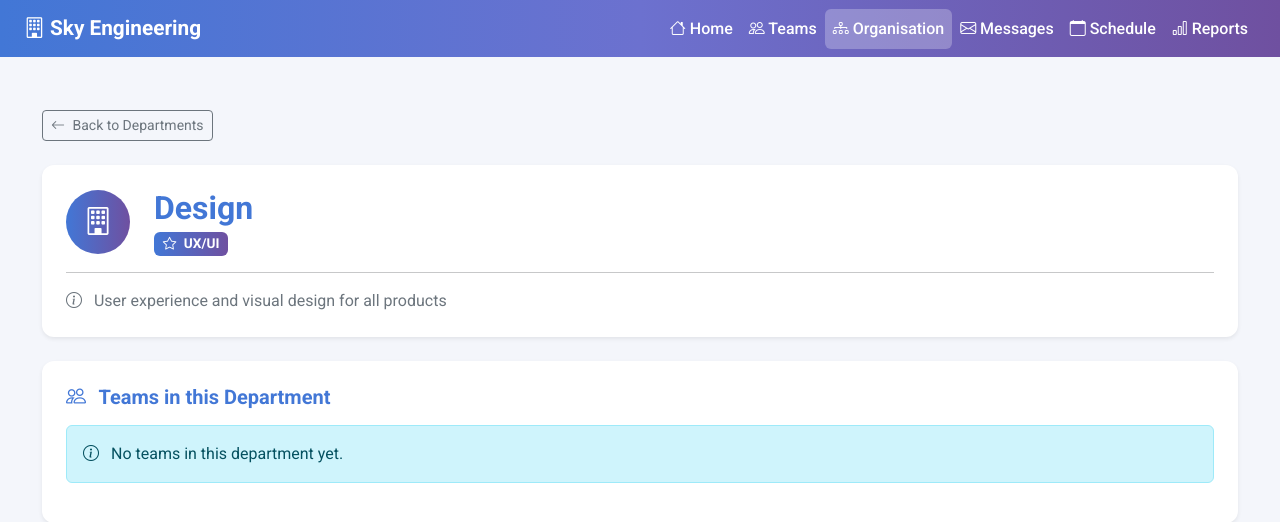
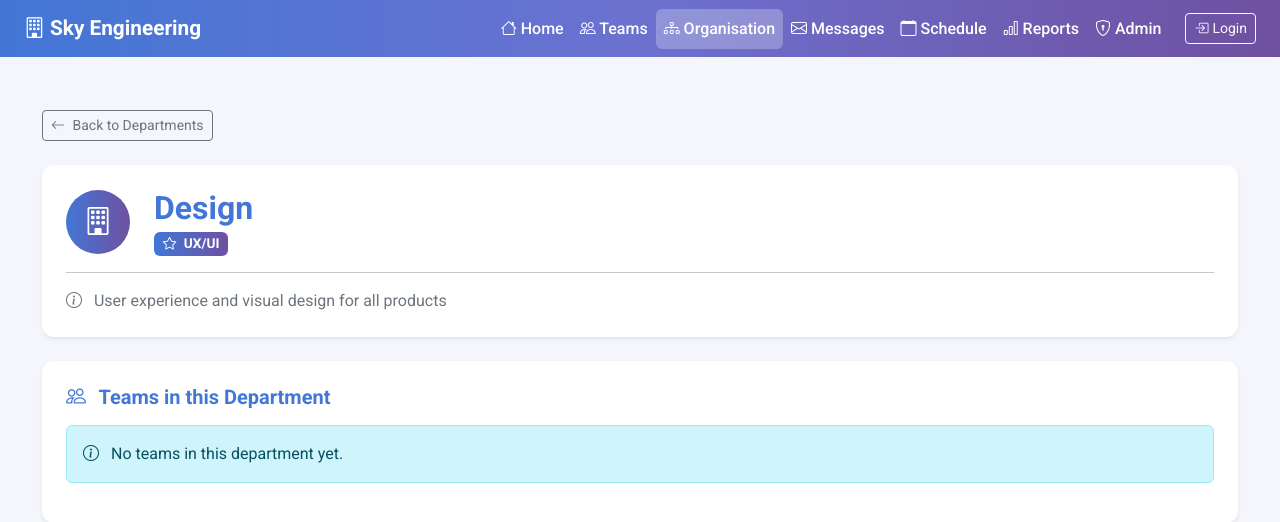
Before and after one commit to Amran1700/Software_Development_GP_CWK2, a Django app: page /departments/2/ in a window 1280 px wide. Shown: the top 522 px of the page. Run offline with Django 5.2, Linux system fonts and the light colour scheme; data comes from the database, SQL or seed files in the repository; data that the repository does not hold is empty; parts of the project's set-up code (start-up, migrations or seed data) failed here and were passed over.

Commit message:
fixed global nav

```diff
--- a/templates/global.html
+++ b/templates/global.html
@@ -1,6 +1,4 @@
-<! -- Name: Ehsaan Zakriya
-ID: W2115831 -->
-
+<!--Author : Ibrahim Chowdhury | Student Number: W1905510 -->
 <!DOCTYPE html>
 <html lang="en">
 <head>
@@ -23,29 +21,44 @@ ID: W2115831 -->
 <body>
 <nav class="navbar navbar-expand-lg fixed-top">
     <div class="container-fluid px-4">
-        <a class="navbar-brand" href="#"><i class="bi bi-building"></i> Sky Engineering</a>
+        <a class="navbar-brand" href="/"><i class="bi bi-building"></i> Sky Engineering</a>
         <button class="navbar-toggler" type="button" data-bs-toggle="collapse" data-bs-target="#navbarNav">
             <span class="navbar-toggler-icon"></span>
         </button>
         <div class="collapse navbar-collapse" id="navbarNav">
-            <ul class="navbar-nav ms-auto">
+            <ul class="navbar-nav ms-auto align-items-center">
                 <li class="nav-item">
                     <a class="nav-link {% block nav_home %}{% endblock %}" href="/"><i class="bi bi-house"></i> Home</a>
                 </li>
                 <li class="nav-item">
-                    <a class="nav-link {% block nav_teams %}{% endblock %}" href="#"><i class="bi bi-people"></i> Teams</a>
+                    <a class="nav-link {% block nav_teams %}{% endblock %}" href="/teams/"><i class="bi bi-people"></i> Teams</a>
                 </li>
                 <li class="nav-item">
                     <a class="nav-link {% block nav_organisation %}{% endblock %}" href="/departments/"><i class="bi bi-diagram-3"></i> Organisation</a>
                 </li>
                 <li class="nav-item">
-                    <a class="nav-link {% block nav_messages %}{% endblock %}" href="/messages/inbox/"><i class="bi bi-envelope"></i> Messages</a>
+                    <a class="nav-link {% block nav_messages %}{% endblock %}" href="/messages/"><i class="bi bi-envelope"></i> Messages</a>
                 </li>
                 <li class="nav-item">
                     <a class="nav-link {% block nav_schedule %}{% endblock %}" href="/schedule/calendar/"><i class="bi bi-calendar"></i> Schedule</a>
                 </li>
                 <li class="nav-item">
                     <a class="nav-link {% block nav_reports %}{% endblock %}" href="/reports/"><i class="bi bi-bar-chart"></i> Reports</a>
+                </li>
+                <li class="nav-item">
+                    <a class="nav-link {% block nav_admin %}{% endblock %}" href="/admin/"><i class="bi bi-shield-lock"></i> Admin</a>
+                </li>
+                <li class="nav-item ms-3">
+                    {% if user.is_authenticated %}
+                        <span class="text-white small me-2">{{ user.username }}</span>
+                        <a href="/accounts/logout/" class="btn btn-outline-light btn-sm">
+                            <i class="bi bi-box-arrow-right me-1"></i>Logout
+                        </a>
+                    {% else %}
+                        <a href="/accounts/login/" class="btn btn-outline-light btn-sm">
+                            <i class="bi bi-box-arrow-in-right me-1"></i>Login
+                        </a>
+                    {% endif %}
                 </li>
             </ul>
         </div>
```
